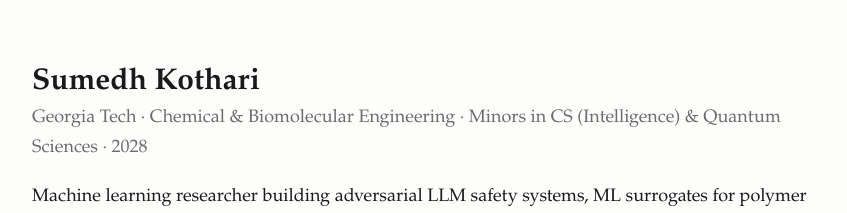
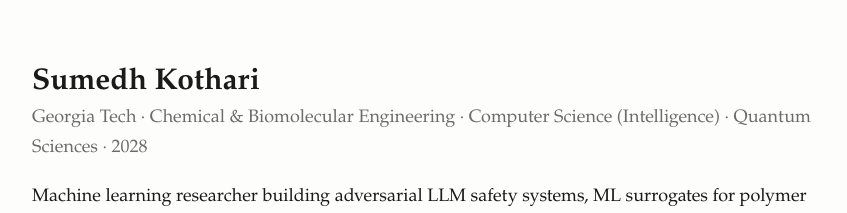
Before and after one commit to sumedhk0/sumedhk0.github.io, a Next.js app: page / in a window 1280 px wide. Shown: the top 213 px of the page, without its empty margins (212-1059 px from the left). Built offline with nearby package versions, Linux system fonts and the light colour scheme.

Commit message:
updated portfolio

```diff
--- a/components/sections/hero.tsx
+++ b/components/sections/hero.tsx
@@ -3,8 +3,8 @@
     <header className="mb-16">
       <h1 className="mb-1 text-3xl">Sumedh Kothari</h1>
       <p className="mb-5 text-muted">
-        Georgia Tech · Chemical &amp; Biomolecular Engineering · Minors in CS
-        (Intelligence) &amp; Quantum Sciences · 2028
+        Georgia Tech · Chemical &amp; Biomolecular Engineering · Computer Science
+        (Intelligence) · Quantum Sciences · 2028
       </p>
       <p className="mb-5">
         Machine learning researcher building adversarial LLM safety systems,
```
